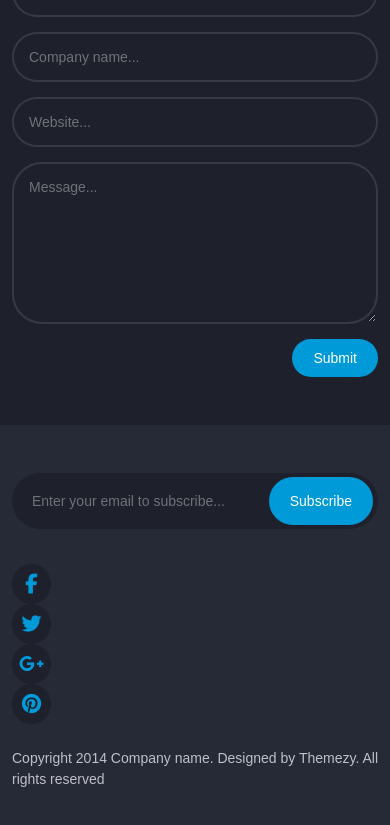
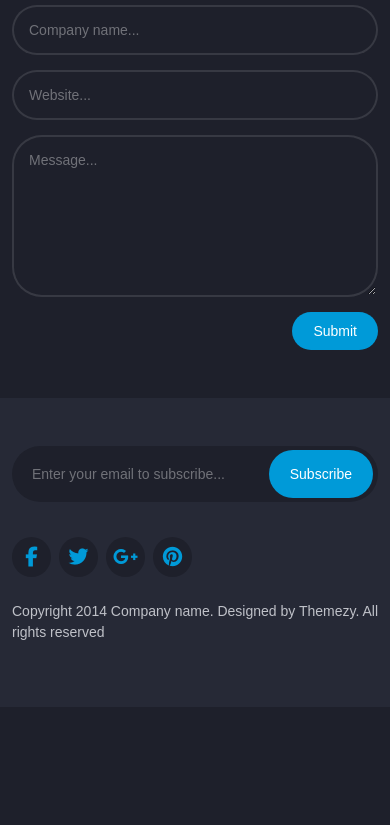
Before and after one commit to a3xd6/Weather, a plain HTML site: page html/contact.html in a window 390 px wide. Shown: the part 965-1790 px from the top of the page. After the commit the page ends 1672 px from the top, so only its background shows below. Drawn offline with Linux system fonts and the light colour scheme.

Commit message:
third commit

```diff
--- a/css/media.css
+++ b/css/media.css
@@ -30,7 +30,7 @@
     justify-content: flex-start;
   }
 
-  #contact .d-flex:not(.justify-content-end) {
+  #contact .d-flex:not(.justify-content-end,.navbar-brand,.div-icons) {
     flex-direction: column !important;
   }
   #contact .form-control {
@@ -46,7 +46,7 @@
     flex-direction: row;
     img {
       align-self: center;
-      margin-left: 40px;
+      margin-left: 20px;
     }
   }
 }
--- a/html/contact.html
+++ b/html/contact.html
@@ -150,7 +150,7 @@
             </div>
           </div>
           <div class="col-lg-4">
-            <div class="d-flex column-gap-2">
+            <div class="d-flex div-icons column-gap-2">
               <div class="icon-bg"><i class="fa-brands fa-facebook-f"></i></div>
               <div class="icon-bg"><i class="fa-brands fa-twitter"></i></div>
               <div class="icon-bg">
```
